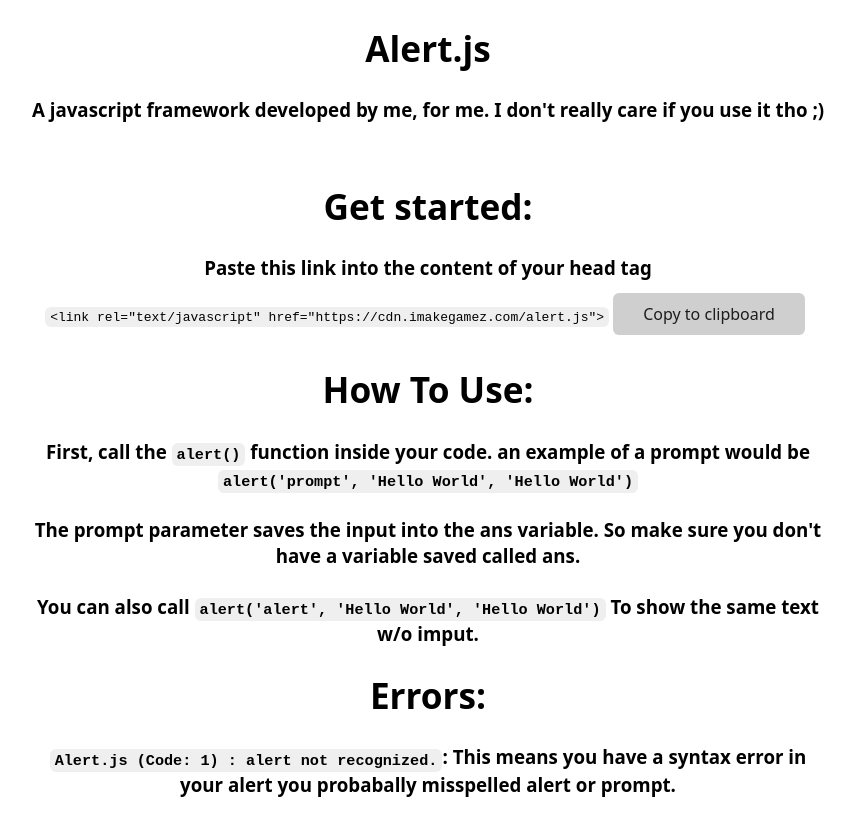
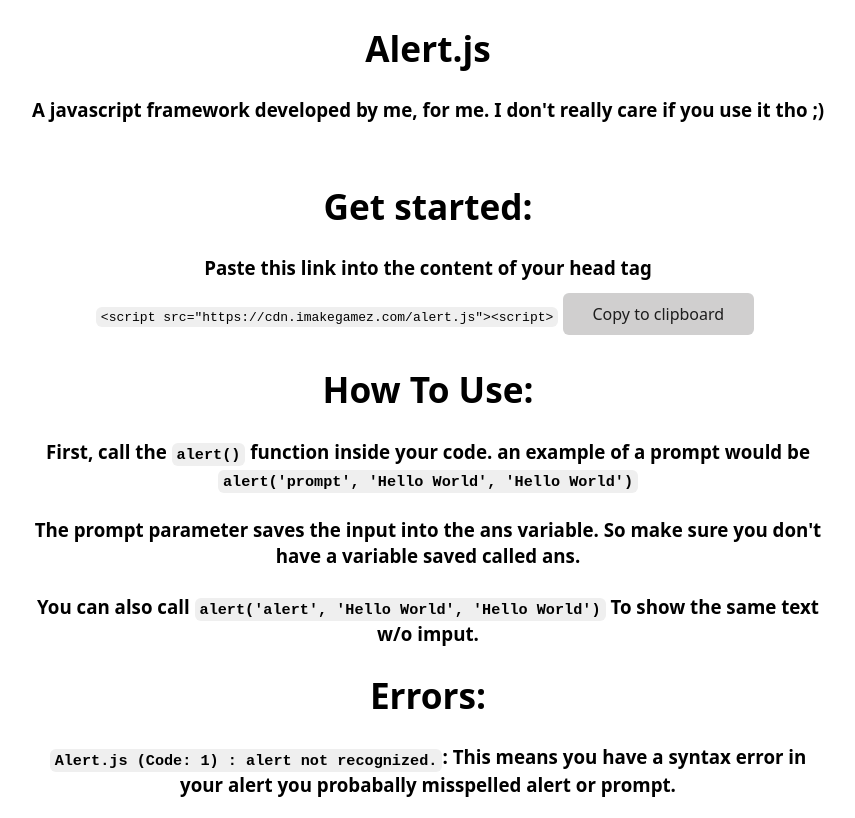
Before and after one commit to I-make-gamez/alert.js, a plain HTML site: page index.html in a window 1280 px wide. Shown: the whole page, without its empty margins (212-1067 px from the left). Drawn offline with nearby package versions, Linux system fonts and the light colour scheme.

Commit message:
Version 1.01

```diff
--- a/index.html
+++ b/index.html
@@ -25,7 +25,7 @@
     <h3>A javascript framework developed by me, for me. I don't really care if you use it tho ;)</h3><br>
     <h1>Get started:</h1>
     <h3>Paste this link into the content of your head tag</h3>
-    <code id="link">&lt;link rel="text/javascript" href="https://cdn.imakegamez.com/alert.js"&gt;</code>
+    <code id="link">&lt;script src="https://cdn.imakegamez.com/alert.js"&gt;&lt;script&gt;</code>
     <button type="button" id="copyLink"> Copy to clipboard </button><br>
     <h1>How To Use:</h1>
     <h3>First, call the <code>alert()</code> function inside your code. an example of a prompt would be <code>alert('prompt', 'Hello World', 'Hello World')</code></h3>
```
